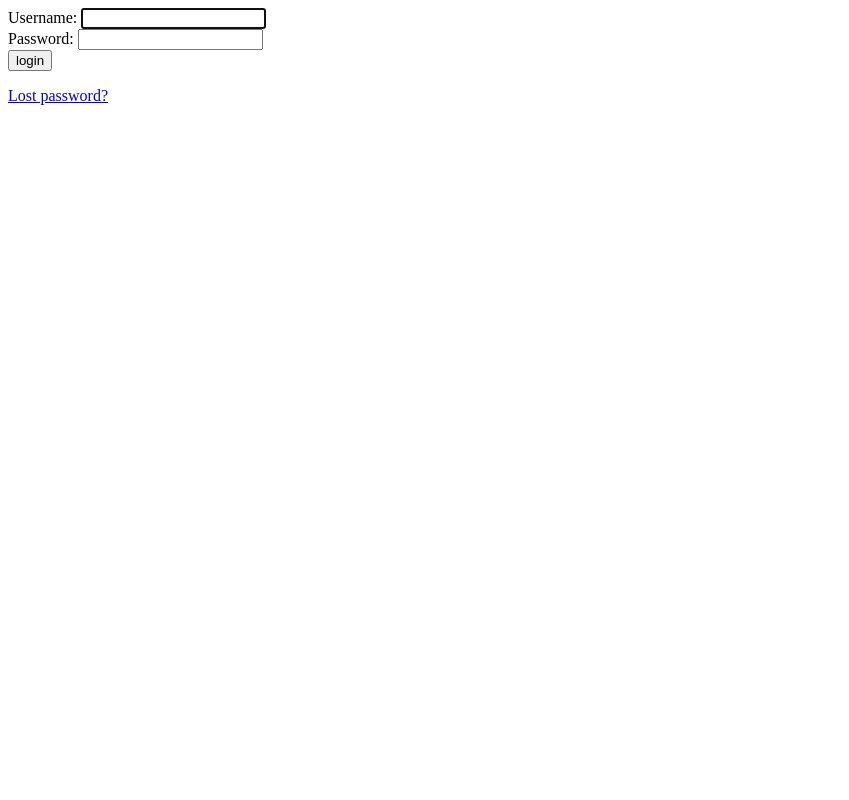
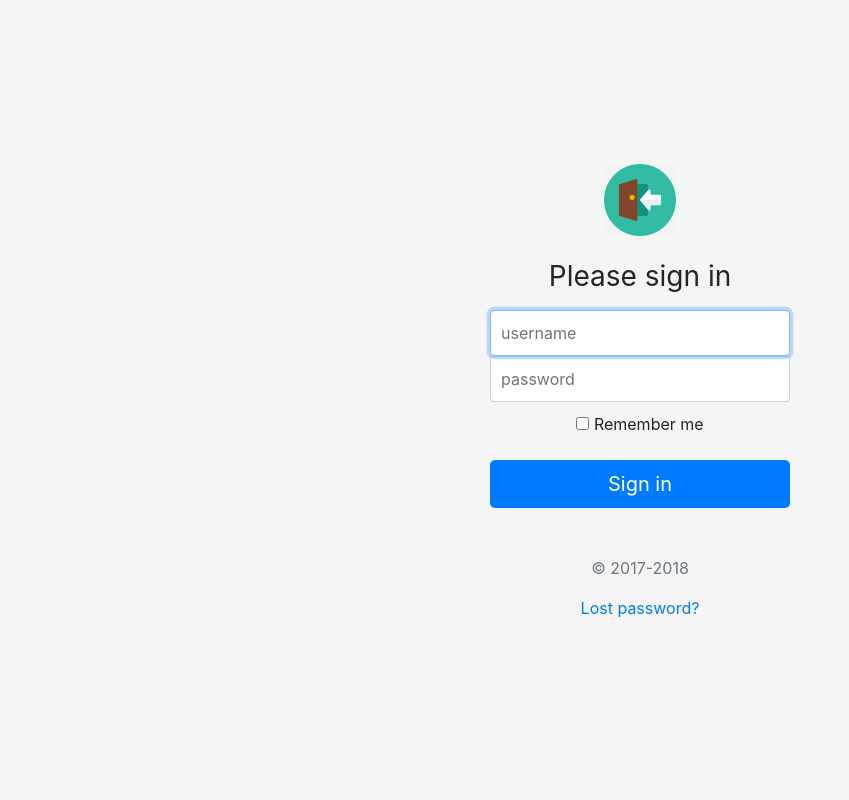
Before and after one commit to lukbor2/myfitapp, a Django app: page /myfit/accounts/login/ in a window 1280 px wide. Shown: the whole page, without its empty margins (0-849 px from the left). Run offline with Django 3.2, Linux system fonts and the light colour scheme; some libraries are stand-ins or nearby versions.

Commit message:
built login page with bootstrap

```diff
--- /dev/null
+++ b/myfit/static/css/signin.css
@@ -0,0 +1,49 @@
+html,
+body {
+  height: 100%;
+}
+
+body {
+  display: -ms-flexbox;
+  display: -webkit-box;
+  display: flex;
+  -ms-flex-align: center;
+  -ms-flex-pack: center;
+  -webkit-box-align: center;
+  align-items: center;
+  -webkit-box-pack: center;
+  justify-content: center;
+  padding-top: 40px;
+  padding-bottom: 40px;
+  background-color: #f5f5f5;
+}
+
+.form-signin {
+  width: 100%;
+  max-width: 330px;
+  padding: 15px;
+  margin: 0 auto;
+}
+.form-signin .checkbox {
+  font-weight: 400;
+}
+.form-signin .form-control {
+  position: relative;
+  box-sizing: border-box;
+  height: auto;
+  padding: 10px;
+  font-size: 16px;
+}
+.form-signin .form-control:focus {
+  z-index: 2;
+}
+.form-signin input[type="email"] {
+  margin-bottom: -1px;
+  border-bottom-right-radius: 0;
+  border-bottom-left-radius: 0;
+}
+.form-signin input[type="password"] {
+  margin-bottom: 10px;
+  border-top-left-radius: 0;
+  border-top-right-radius: 0;
+}
--- a/templates/registration/login.html
+++ b/templates/registration/login.html
@@ -1,4 +1,40 @@
+<!doctype html>
+<html lang="en">
+<head>
+    <meta charset="utf-8">
+    <meta name="viewport" content="width=device-width, initial-scale=1, shrink-to-fit=no">
+    <meta name="description" content="">
+    <meta name="author" content="">
+    <link rel="icon" href="">
+    <title>Myfit Login</title>
+
+    <!-- Bootstrap core CSS -->
+    <link rel="stylesheet" href="https://maxcdn.bootstrapcdn.com/bootstrap/4.0.0/css/bootstrap.min.css" integrity="sha384-Gn5384xqQ1aoWXA+058RXPxPg6fy4IWvTNh0E263XmFcJlSAwiGgFAW/dAiS6JXm" crossorigin="anonymous">
+
+
+    <!-- Custom styles for this template -->
+    {% load static %}
+    <link rel="stylesheet" href="{% static 'css/signin.css' %}">
+</head>
+
+<body class="text-center">
   {% block content %}
+  <form class="form-signin" method="post" action="{% url 'login' %}">
+      {% csrf_token %}
+      <img class="mb-4" src="{% static 'img/login_big.png' %}" alt="" width="72" height="72">
+      <h1 class="h3 mb-3 font-weight-normal">Please sign in</h1>
+      <label for="inputUsername" class="sr-only">Username</label>
+      <input type="text" id="id_username" class="form-control" name="username" placeholder="username" required autofocus>
+      <label for="inputPassword" class="sr-only">Password</label>
+      <input type="password" id="id_password" class="form-control" name="password" placeholder="password" required>
+      <div class="checkbox mb-3">
+        <label>
+          <input type="checkbox" value="remember-me"> Remember me
+        </label>
+      </div>
+      <button class="btn btn-lg btn-primary btn-block" type="submit">Sign in</button>
+      <input type="hidden" name="next" value="{{ next }}" />
+      <p class="mt-5 mb-3 text-muted">&copy; 2017-2018</p>
 
       {% if form.errors %}
         <p>Your username and password didn't match. Please try again.</p>
@@ -12,26 +48,10 @@
           <p>Please login to see this page.</p>
         {% endif %}
       {% endif %}
+      <p><a href="{% url 'password_reset' %}">Lost password?</a></p>
 
-<form method="post" action="{% url 'login' %}">
-{% csrf_token %}
-
-<div>
-  <td>{{ form.username.label_tag }}</td>
-  <td>{{ form.username }}</td>
-</div>
-<div>
-  <td>{{ form.password.label_tag }}</td>
-  <td>{{ form.password }}</td>
-</div>
-
-<div>
-  <input type="submit" value="login" />
-  <input type="hidden" name="next" value="{{ next }}" />
-</div>
   </form>
 
-{# Assumes you setup the password_reset view in your URLconf #}
-<p><a href="{% url 'password_reset' %}">Lost password?</a></p>
-
 {% endblock %}
+</body>
+</html>
```
Also changed, not shown: myfit/static/img/login_big.png (added). Lines whose indentation alone changed are shown as unchanged.
